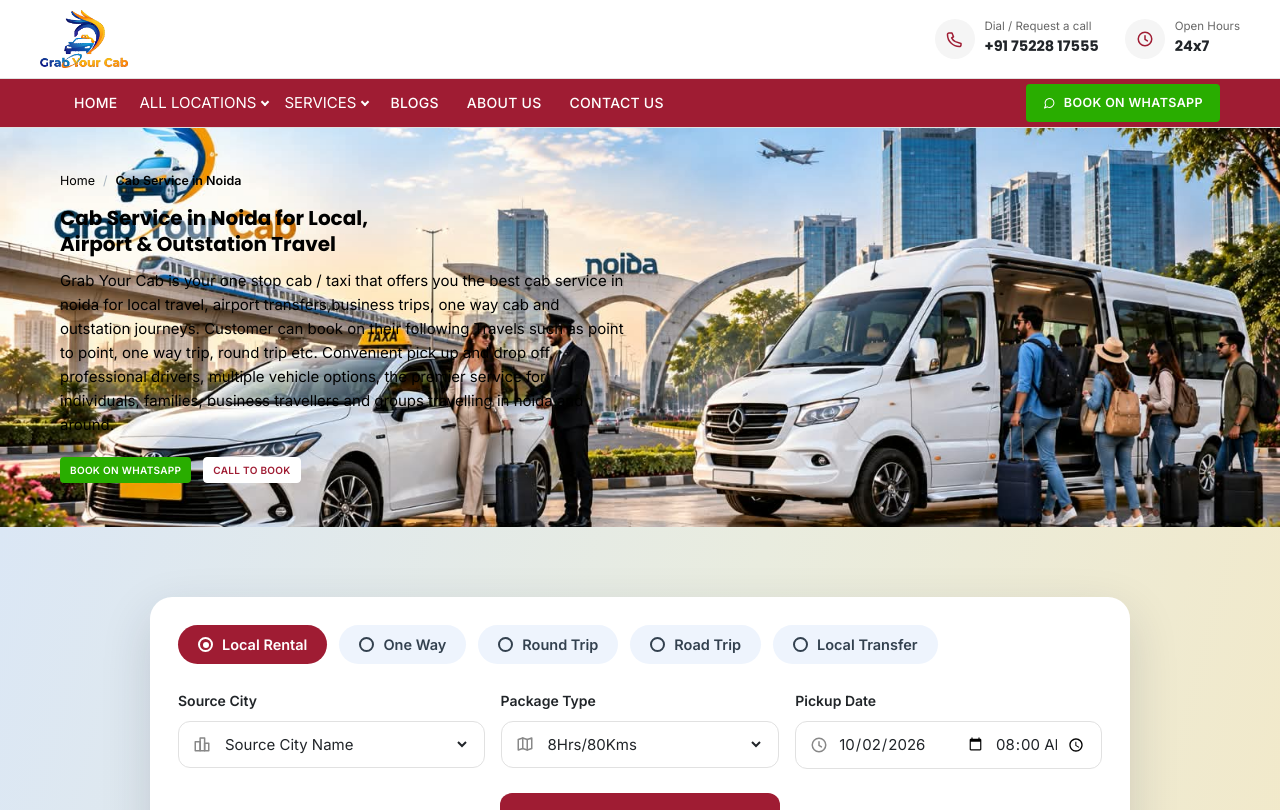
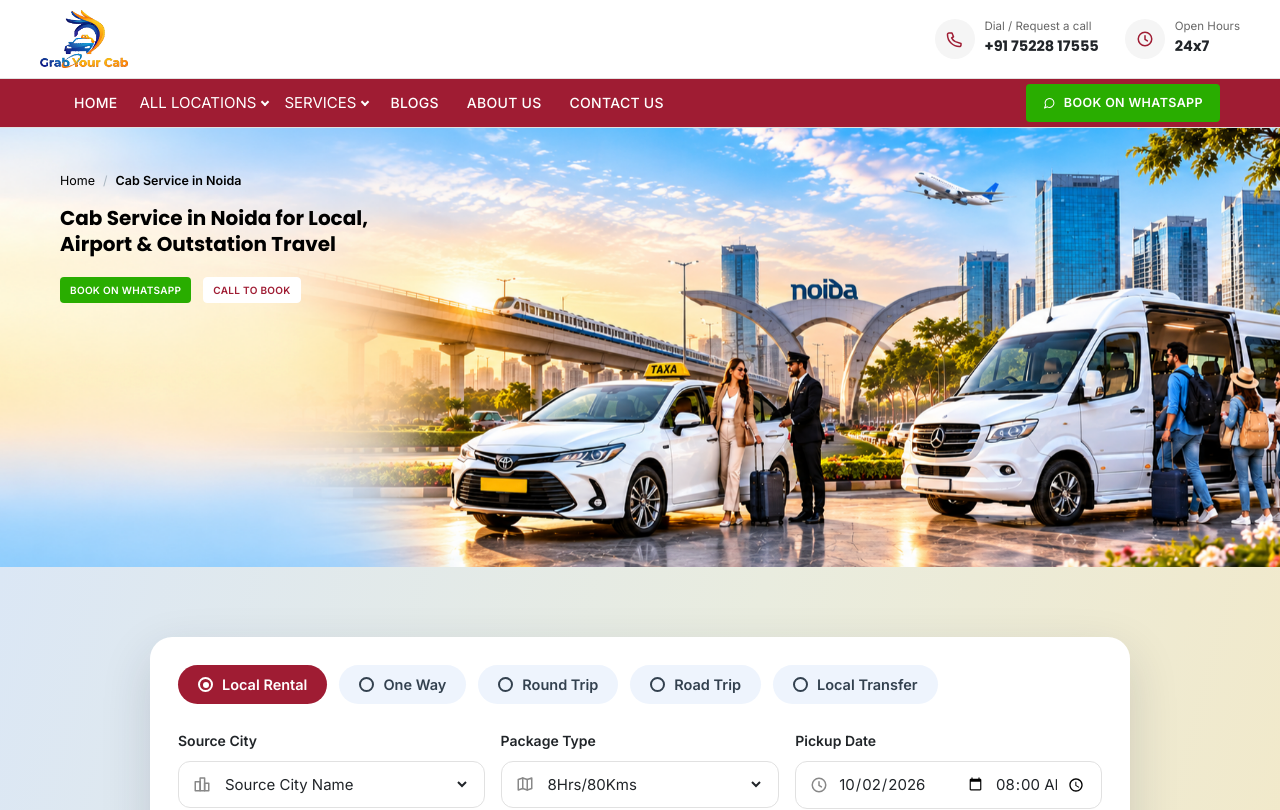
Before and after one commit to grabyourcab-lgtm/grabuourcabv2, a Next.js app: page /cab-service-noida in a window 1280 px wide. Shown: the top 810 px of the page. Built offline with nearby package versions, Linux system fonts and the light colour scheme.

Commit message:
hello ji

```diff
--- a/app/cab-service-noida/page.tsx
+++ b/app/cab-service-noida/page.tsx
@@ -297,12 +297,14 @@ export default function CabServiceNoidaPage() {
       {/* ---------- HERO ---------- */}
       <section className="page-hero"  style={{
           // backgroundImage:"url('/pages_banners/noida_taxi.png')",
-            backgroundImage:"url('/pages_banners/noida_old.jpeg')",
+            backgroundImage:"url('/banners/noida-new.png')",
           backgroundRepeat:"no-repeat",
         backgroundSize:"cover",
          backgroundPosition: "center",
     position: "relative",
     width: "100%",
+    // minHeight:"100%"
+    minHeight:"55vh"
         }}>
            {/* <div
     style={{
@@ -330,12 +332,12 @@ export default function CabServiceNoidaPage() {
           <h1 style={{
               color:"black"
             }}>Cab Service in Noida for Local, <br/> Airport &amp; Outstation Travel</h1>
-          <p style={{
+          {/* <p style={{
               color:"black"
             }} className="lead">
             Grab Your Cab is your one stop cab / taxi that offers you the best cab service in
             noida for local travel, airport transfers,business trips, one way cab and outstation journeys. Customer can book on their following Travels such as point to point, one way trip, round trip etc. Convenient pick up and drop off, professional drivers, multiple vehicle options, the premier service for individuals, families, business travellers and groups travelling in noida and around.
-          </p>
+          </p> */}
           <div className="hero-ctas">
             <a href="https://wa.me/917522817555" className="btn btn-wa">
               Book on WhatsApp
```
Also changed, not shown: app/self-drive-car-rental-delhi/page.tsx (+5 -4 lines), public/banners/delhi-self-new.jpeg (added), public/banners/noida-new.png (added).
